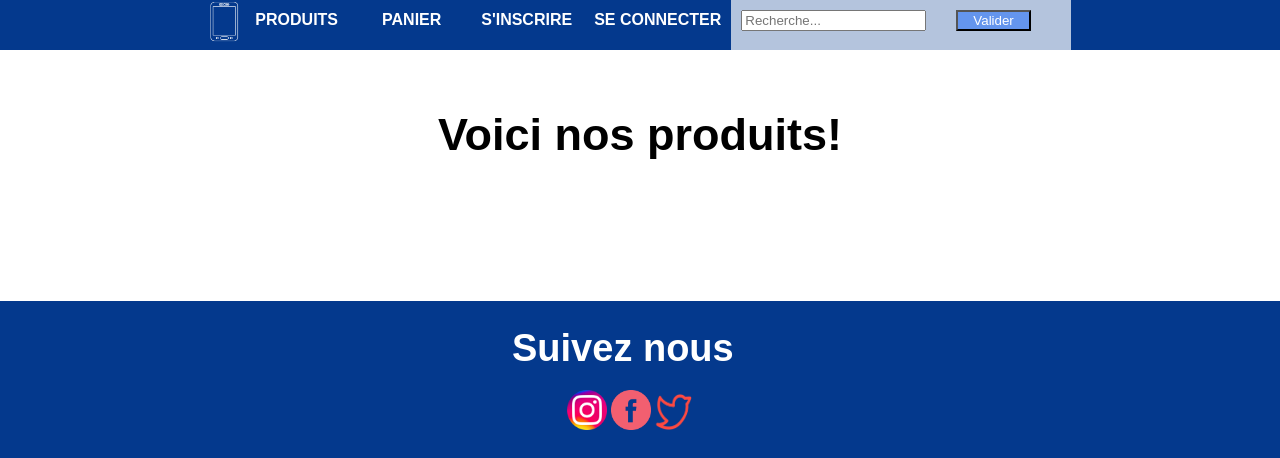
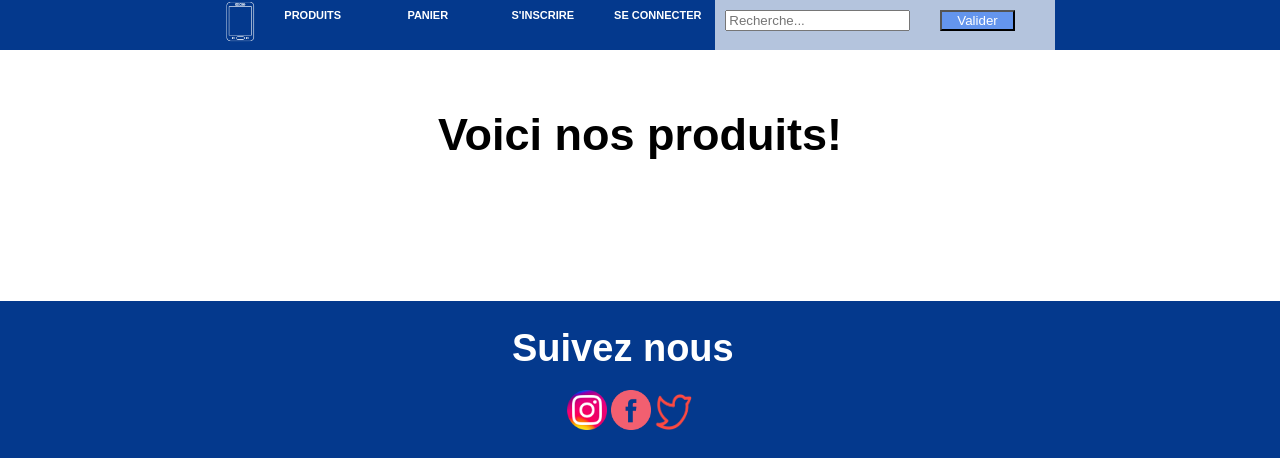
Before and after one commit to Numa-Maurin/eCommerce, a PHP site: page / in a window 1280 px wide. Shown: the top 458 px of the page. Run offline with PHP 8.4, Linux system fonts and the light colour scheme; data that the repository does not hold is empty.

```diff
--- a/styles.css
+++ b/styles.css
@@ -161,6 +161,12 @@ div.desc {
 	font-size: 16px;
 	font-weight: bold ;
 	text-transform: uppercase;
+}
+
+@media(max-width:1600px){
+	.ctg_nav{
+		font-size: 11px;
+	}
 }
 
 .ctg_nav_admin{
--- a/view/utilisateur1/list.php
+++ b/view/utilisateur1/list.php
@@ -3,7 +3,7 @@
 
 <?php
     foreach ($tab_u as $u)
-        echo ('<p>L\'utilisateur <a href="index.php?controller=utilisateur1&action=read&loginUtilisateur=" '.rawurlencode($u->get('loginUtilisateur')). '">'.htmlspecialchars($u->get('loginUtilisateur')).' </a> </p>');
+        echo ('<p>L\'utilisateur <a href="index.php?controller=utilisateur1&action=read&loginUtilisateur='.rawurlencode($u->get('loginUtilisateur')).'">'.htmlspecialchars($u->get('loginUtilisateur')).'</a></p>');
 
 ?>
 <a href="index.php?controller=utilisateur&action=create" class="bouton">+ Ajouter un utilisateur</a>
```
